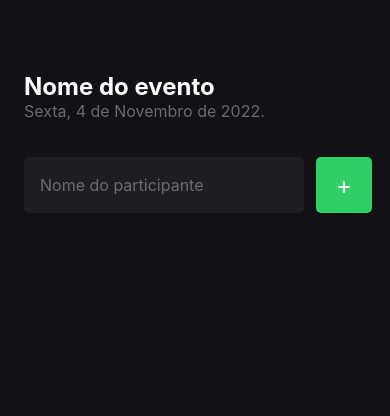
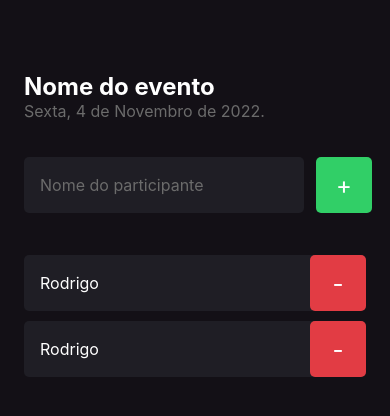
Before and after one commit to VictorBarretoLF/Mobile_Rocketseat, a React Native app in the folder imhere/: screen / in a window 390 px wide. Shown: the top 416 px of the page. Built offline with nearby package versions, Linux system fonts and the light colour scheme.

Commit message:
Utilizando Propriedades no Componente

```diff
--- a/imhere/src/components/Participant/index.tsx
+++ b/imhere/src/components/Participant/index.tsx
@@ -2,10 +2,14 @@
 
 import { styles } from "./styles";
 
-export function Participant() {
+type Props = {
+	name: string;
+};
+
+export function Participant({ name }: Props) {
 	return (
 		<View style={styles.container}>
-			<Text style={styles.name}>Rodrigo Gonçalves</Text>
+			<Text style={styles.name}>{name}</Text>
 
 			<TouchableOpacity style={styles.button}>
 				<Text style={styles.buttonText}>-</Text>
--- a/imhere/src/screens/Home/index.tsx
+++ b/imhere/src/screens/Home/index.tsx
@@ -1,6 +1,7 @@
 import { Text, TextInput, TouchableOpacity, View } from "react-native";
 
 import { styles } from "./styles";
+import { Participant } from "../../components/Participant";
 
 export function Home() {
 	function handleParticipantAdd() {
@@ -24,6 +25,9 @@
 					<Text style={styles.buttonText}>+</Text>
 				</TouchableOpacity>
 			</View>
+
+			<Participant name="Rodrigo" />
+			<Participant name="Rodrigo" />
 		</View>
 	);
 }
```
